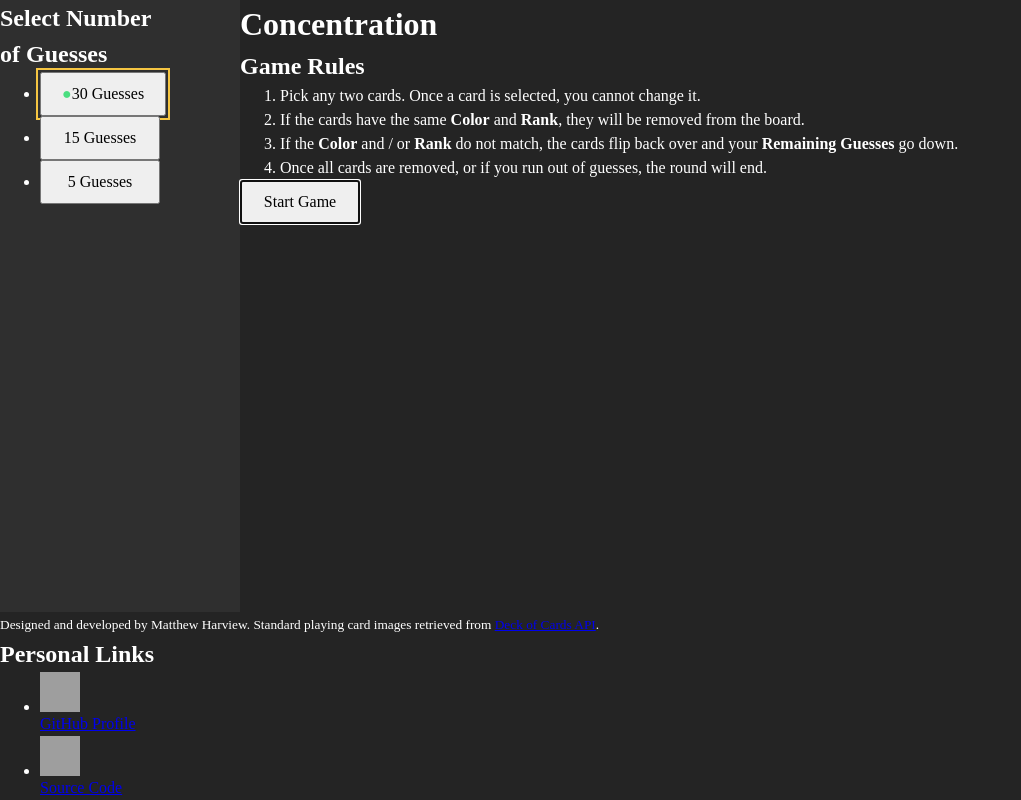
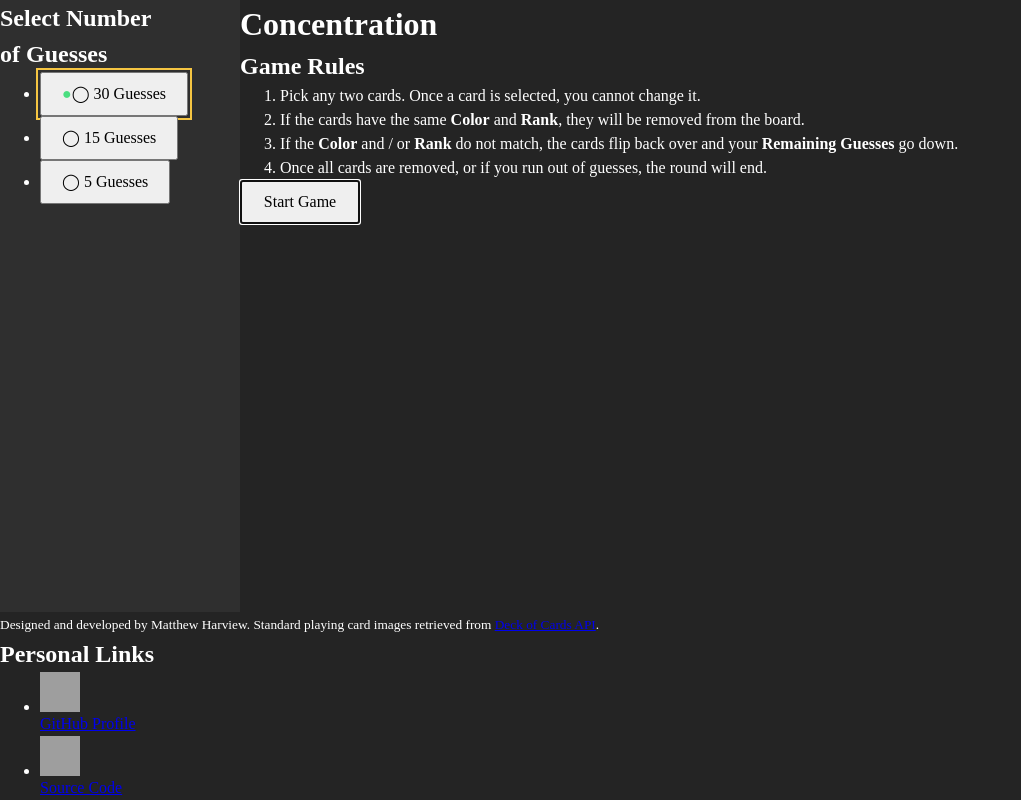
Before and after one commit to Long-Hold/memory-card, a React (Vite) app: page / in a window 1280 px wide. Shown: the whole page, without its empty margins (0-1021 px from the left). Built offline with nearby package versions, Linux system fonts and the light colour scheme; grey boxes are pictures that could not be loaded.

Commit message:
feat: add basic active icon to difficulty button (#24)

```diff
--- a/src/components/sidebar/Sidebar.jsx
+++ b/src/components/sidebar/Sidebar.jsx
@@ -42,6 +42,9 @@ function DifficultyButton({onClick, currentDifficulty, difficultyToSet}) {
       onClick={onClick}
       aria-pressed={currentDifficulty === difficultyToSet}
       className="difficulty-button"
-    >{difficultyToSet} Guesses</button>
+    >
+      <span className="active-indicator" aria-hidden="true">◯ </span>
+      {difficultyToSet} Guesses
+    </button>
   )
 }
```
